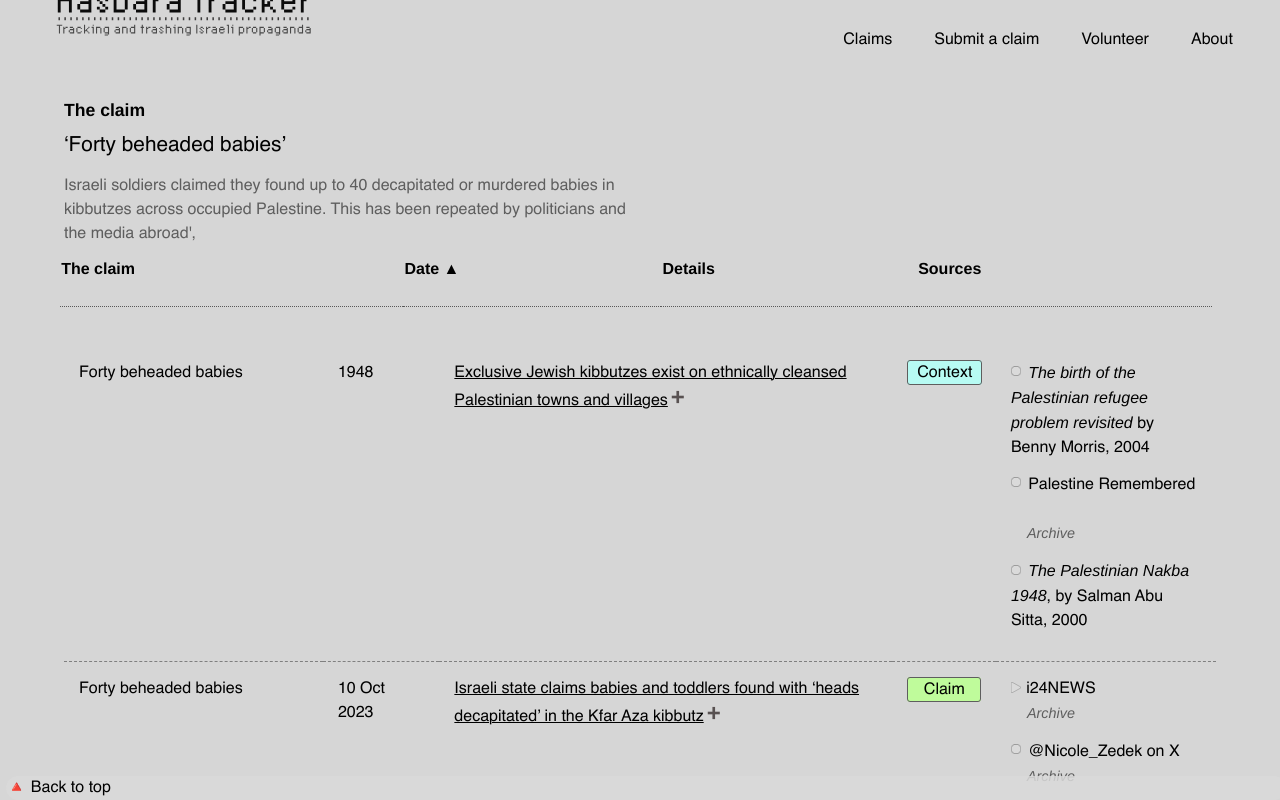
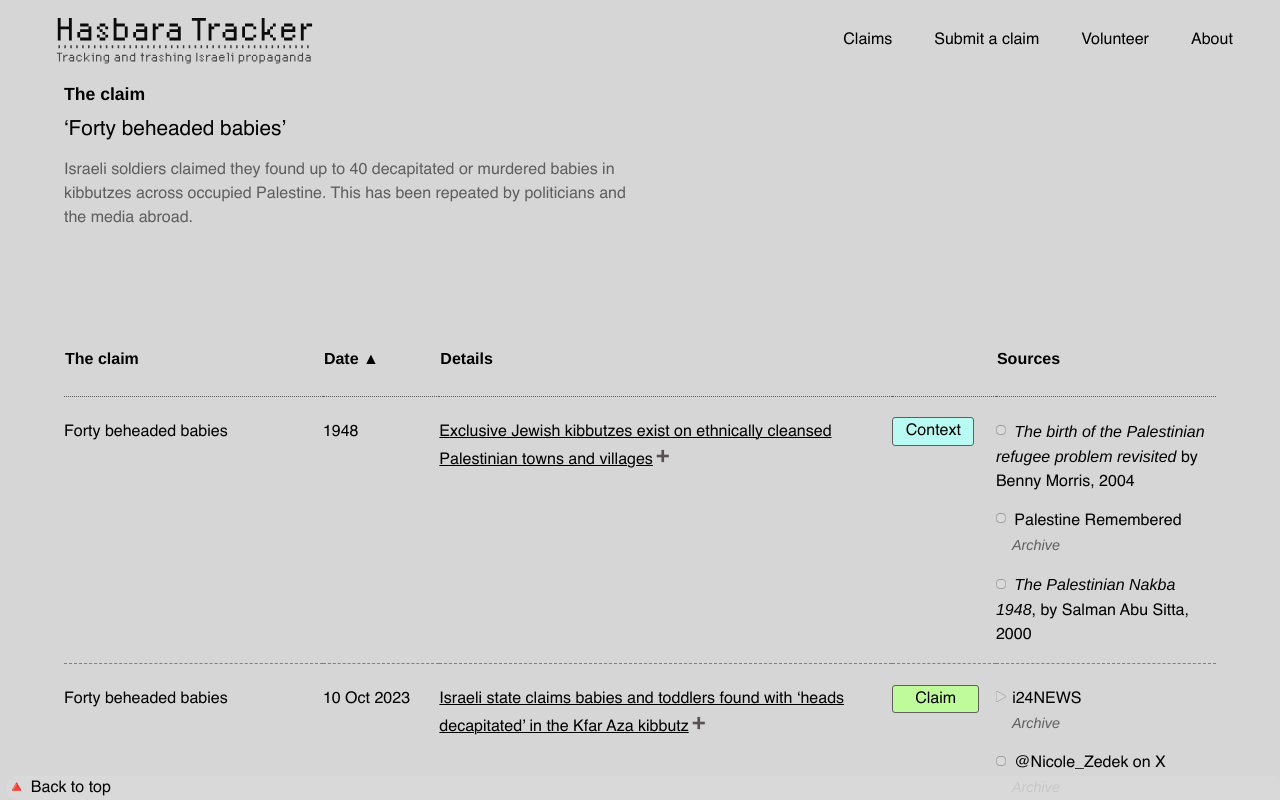
Before and after one commit to tamtzekin/hasbara-tracker, a React (Create React App) app: page /forty-beheaded-babies in a window 1280 px wide. Shown: the top 800 px of the page. Built offline with nearby package versions, Linux system fonts and the light colour scheme.

Commit message:
table headers same width as columns thank fk

```diff
--- a/src/components/ClaimFortyBeheadedBabies.js
+++ b/src/components/ClaimFortyBeheadedBabies.js
@@ -252,7 +252,7 @@ export default function ClaimFortyBeheadedBabies() {
 
 {/* TODO: Refactor this properly to use Logo component */}
 
-            <div className="logo-container mt-">
+            <div className="logo-container mt-7">
                 <Link to="/">
                     {/* <span className="flex">
                         <img className="w-10/12 mt-5" src="/img/ht-logo.png"></img>
@@ -278,12 +278,12 @@ export default function ClaimFortyBeheadedBabies() {
                         <div className="text-lg pl-16 laptop:w-6/12 mb-2 -mt-2 mobile:pl-4">
                             ‘Forty beheaded babies’</div>
                         <div className="
-                            text-sm pl-16 laptop:w-6/12 mb-2 mt-2 text-grey-faded mobile: w-10/12 mobile:pl-4
+                            text-sm pl-16 laptop:w-6/12 laptop:mb-10 mt-2 text-grey-faded mobile: w-10/12 mobile:pl-4
                             ">
-                                Israeli soldiers claimed they found up to 40 decapitated or murdered babies in kibbutzes across occupied Palestine. This has been repeated by politicians and the media abroad',
+                                Israeli soldiers claimed they found up to 40 decapitated or murdered babies in kibbutzes across occupied Palestine. This has been repeated by politicians and the media abroad.
                     </div>
 
-                    <div>{claimSummary}</div>
+                    {/* <div>{claimSummary}</div> */}
             </div>
         </span>
 
@@ -377,7 +377,7 @@ export default function ClaimFortyBeheadedBabies() {
                                                     <td
                                                         {...cell.getCellProps()}
                                                         style={{
-                                                            padding: '15px',
+                                                            padding: '2% 0 0 0',
                                                             borderBottom: '1px dashed grey',
                                                             overflow: 'hidden',
                                                             width: // Set fixed column widths
--- a/src/components/Tracker.css
+++ b/src/components/Tracker.css
@@ -277,18 +277,13 @@ td {
 }
 
 thead {
-    width: 90%;
+    width: 100%;
     text-align: left;
-    margin-top: -7%;
+    margin-top: -5%;
     margin-left: -0.3%;
     border-bottom: 1px dotted #595959;
     background-color: theme('colors.grey');
     z-index: 4;
-
-    /* Keeps header titles the same width as table columns */
-    position: fixed;
-    display: table;
-
 }
 
 th {
```
